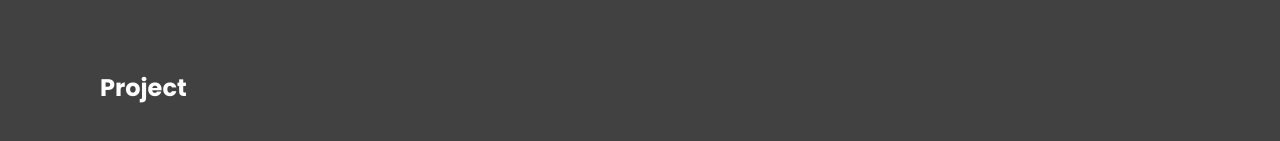
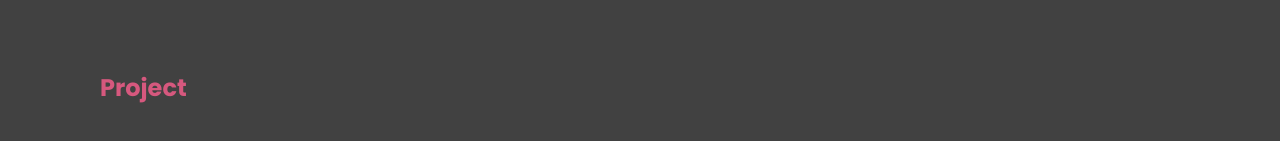
Before and after one commit to km00776/OfficialPortfolio, a Next.js app: page / in a window 1280 px wide. Shown: the part 1113-1254 px from the top of the page. Built offline with nearby package versions, Linux system fonts and the light colour scheme.

Commit message:
added text

```diff
--- a/components/Project-Section.js
+++ b/components/Project-Section.js
@@ -2,10 +2,13 @@ import Head from 'next/head';
 import Link from 'next/link'
 
 const ProjectSection = () => {
-    return(
+    return (
 
         <section className="ProjectSection" id="project">
-                <h2>Project</h2>
+            <div className="title">
+                <h2 className="project">Project</h2>
+            </div>
+
         </section>
 
 
--- a/styles/globals.css
+++ b/styles/globals.css
@@ -204,6 +204,13 @@ a {
   max-width: 700px;
 }
 
+.project {
+  color: #CC2E5D;
+  position:relative;
+  justify-content: center;
+  text-align:center;
+}
+
 .text a {
   display: inline-block;
   font-size: 1em;
```
